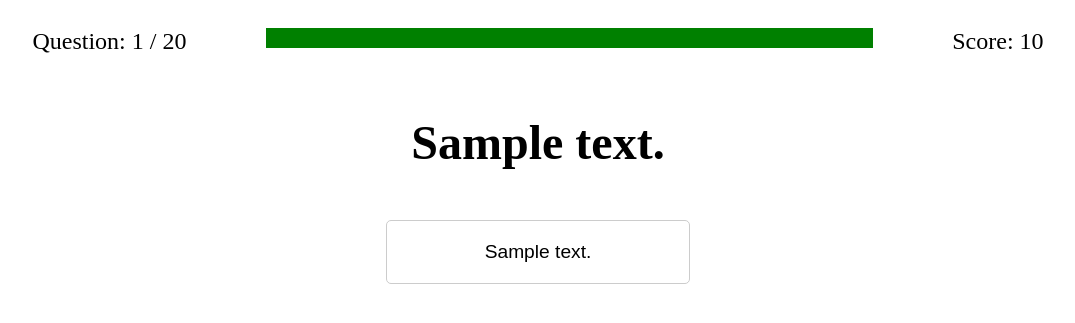
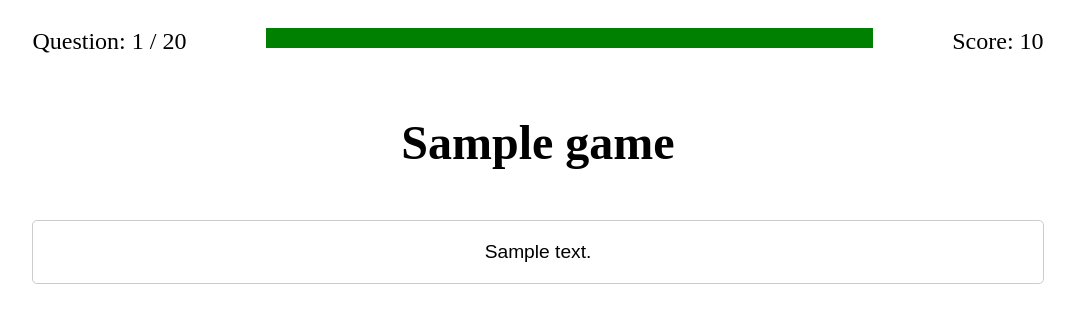
Before and after one commit to joshrubin1234/trivia, a Django app: template game/templates/game/play.html in a window 1280 px wide. Shown: the top 323 px of the page, without its empty margins (102-1177 px from the left). Run offline with Django 3.2, Linux system fonts and the light colour scheme; the template is opened without the code that fills it: most values are stand-ins (such as "Sample title", 1, 10 or a date in 2020).

Commit message:
basic layouts of game screens are finished

```diff
--- a/game/templates/game/play.html
+++ b/game/templates/game/play.html
@@ -1,6 +1,6 @@
 {% load static %}
 {% block content %}
-    <link rel="stylesheet" href="{% static 'game.css' %}">
+    <link rel="stylesheet" type="text/css" href="{% static 'game.css' %}">
 
     <div class="container">
         <div class="game-info">
@@ -16,14 +16,15 @@
             </div>
         </div>
         <div class="question">
-            <h2>{{ game.current_question.text }}</h2>
+            <h2>{{ game.current_question }}</h2>
         </div>
         <div class="answers">
-            {% for answer in game.current_question.answer_set.all %}
-                <button class="answer" data-answer-id="{{ answer.id }}">
-                    {{ answer.text }}
+            {% for answer in choices %}
+                <button class="answer" data-answer-id="{{ forloop.counter }}">
+                    {{ answer }}
                 </button>
             {% endfor %}
         </div>
+
     </div>
 {% endblock %}
--- a/static/game.css
+++ b/static/game.css
@@ -36,17 +36,19 @@
 
 .answers {
     display: flex;
+    flex-direction: column;
     justify-content: space-around;
-    flex-wrap: wrap;
+    align-items: center;
 }
 
 .answer {
-    width: 30%;
-    margin: 10px;
+    width: 100%;
+    margin: 10px 0;
     padding: 20px;
     font-size: 1.2em;
     border: 1px solid #ccc;
     border-radius: 5px;
     background-color: #fff;
     cursor: pointer;
+    text-align: center;
 }
--- a/trivia/urls.py
+++ b/trivia/urls.py
@@ -16,7 +16,7 @@ Including another URLconf
 from django.contrib import admin
 from django.urls import path, include
 from accounts.views import landing_view, signup_view, login_view
-
+from questions.views import category_view
 urlpatterns = [
     path('admin/', admin.site.urls),
     path('questions/', include('questions.urls')),
```
Also changed, not shown: game/views.py (+8 -6 lines), db.sqlite3.
